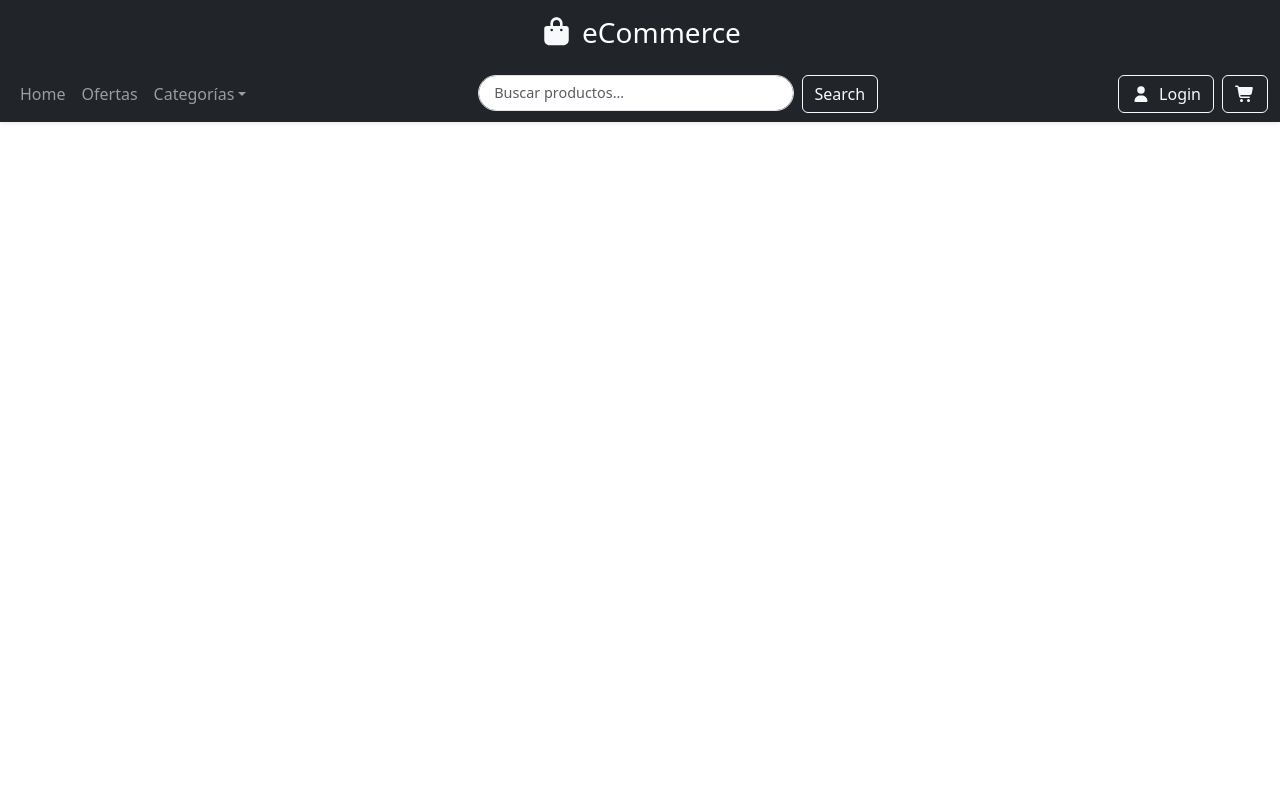
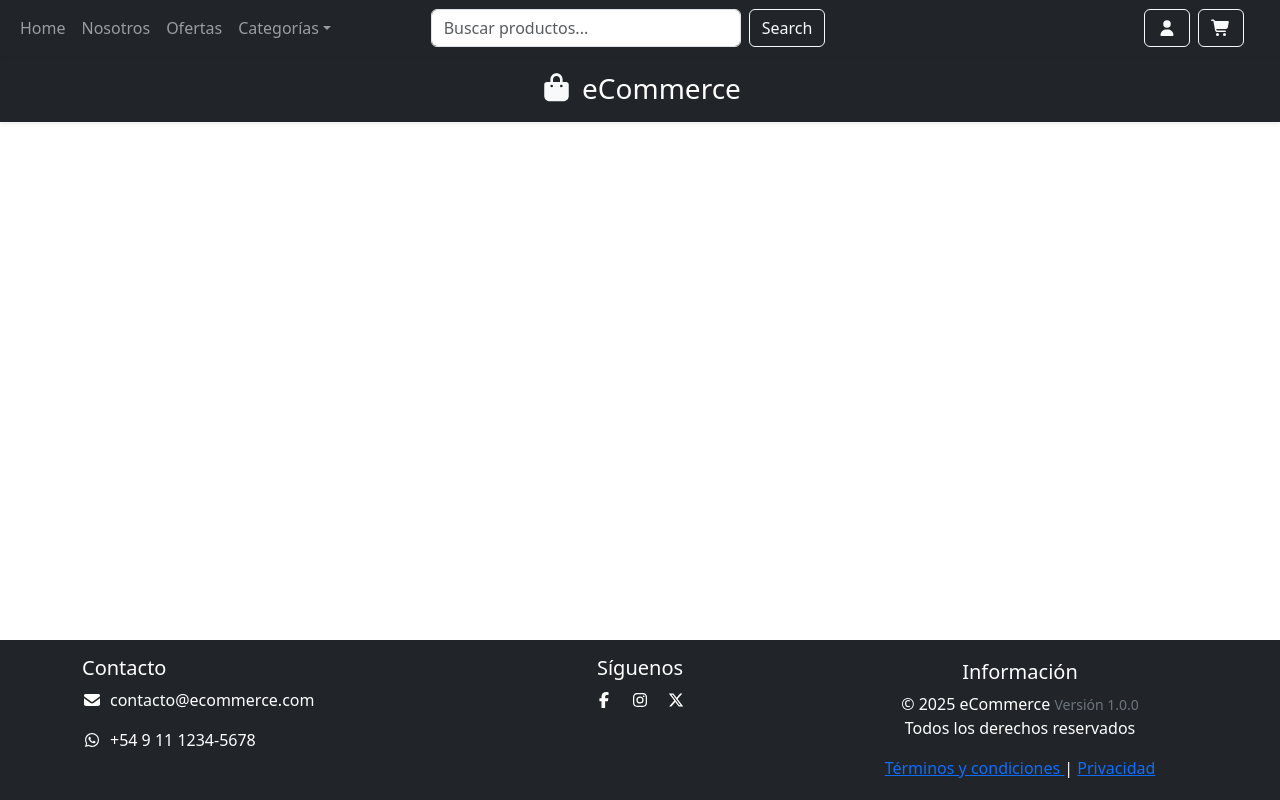
Before and after one commit to giseladevicente/ecommerce-react, a React (Vite) app: page / in a window 1280 px wide. Built offline with nearby package versions, Linux system fonts and the light colour scheme.

Commit message:
Agrega Footer, crea Nosotros.jsx y realiza ajustes de diseño en Header y Navbar

```diff
--- a/src/App.jsx
+++ b/src/App.jsx
@@ -1,3 +1,4 @@
+import Footer from './components/Footer';
 import Header from './components/Header';
 import Navigation from './components/Nav';
 
@@ -5,11 +6,11 @@ import Navigation from './components/Nav';
 
 function App() {
 
-
   return (
     <>
+    <Navigation />
     <Header/>
-    <Navigation />
+    <Footer/>
     </>
   )
 }
--- a/src/components/Footer.jsx
+++ b/src/components/Footer.jsx
@@ -0,0 +1,59 @@
+import { Container, Row, Col } from 'react-bootstrap';
+import { FontAwesomeIcon } from '@fortawesome/react-fontawesome';
+import { faFacebookF, faInstagram, faXTwitter, faWhatsapp } from '@fortawesome/free-brands-svg-icons';
+import { faEnvelope } from '@fortawesome/free-solid-svg-icons';
+
+import '../styles/Footer.css';
+
+
+
+const Footer = () => {
+  return (
+    <footer className="footer bg-dark text-white pt-3">
+      <Container>
+        <Row className="mb-1 text-center text-md-start">
+
+          {/* Columna 1: Contacto */}
+          <Col lg={4} className="mb-3 text-center text-md-start d-none d-md-block">
+            <h5>Contacto</h5>
+            <p>
+              <FontAwesomeIcon icon={faEnvelope} className="me-2" />
+              contacto@ecommerce.com
+            </p>
+            <p>
+              <FontAwesomeIcon icon={faWhatsapp} className="me-2" />
+              +54 9 11 1234-5678
+            </p>
+          </Col>
+
+          {/* Columna 2: Redes Sociales */}
+          <Col xs={4} lg={4} className="mb-3 text-center redes">
+            <h5>Síguenos</h5>
+            <div className="d-flex justify-content-center gap-3 mt-2">
+              <a href="https://facebook.com" target="_blank" rel="noopener noreferrer" className="text-white">
+                <FontAwesomeIcon icon={faFacebookF} />
+              </a>
+              <a href="https://instagram.com" target="_blank" rel="noopener noreferrer" className="text-white">
+                <FontAwesomeIcon icon={faInstagram} />
+              </a>
+              <a href="#" className="text-white">
+                <FontAwesomeIcon icon={faXTwitter} />
+              </a>
+            </div>
+          </Col>
+
+          {/* Columna 3: Información */}
+          <Col xs={8} lg={4} className=" py-0 mt-1 text-center text-md-end">
+            <h5 className="text-center d-none d-md-block">Información</h5>
+            <p className="text-center">© 2025 eCommerce <small className="text-secondary">Versión 1.0.0</small> <br />
+            Todos los derechos reservados </p>
+            <p className="text-center"> <a href="#"> Términos y condiciones </a> | <a href="#"> Privacidad </a></p>
+          </Col>
+
+        </Row>
+      </Container>
+    </footer>
+  );
+};
+
+export default Footer;
--- a/src/components/Header.jsx
+++ b/src/components/Header.jsx
@@ -1,13 +1,20 @@
-import { Container } from 'react-bootstrap';
-import { FontAwesomeIcon } from '@fortawesome/react-fontawesome';
-import { faBagShopping } from '@fortawesome/free-solid-svg-icons';
+import { Container } from "react-bootstrap";
+import { FontAwesomeIcon } from "@fortawesome/react-fontawesome";
+import { faBagShopping } from "@fortawesome/free-solid-svg-icons";
+import { Link } from "react-router-dom";
 
 const Header = () => {
   return (
     <header className="bg-dark text-white py-3 shadow-sm">
       <Container className="d-flex justify-content-center align-items-center">
-        <FontAwesomeIcon icon={faBagShopping} size="2x" className="me-2 fs-3 text-light" />
-        <h1 className="fs-3 mb-0">eCommerce</h1>
+        <FontAwesomeIcon
+          icon={faBagShopping}
+          size="2x"
+          className="me-2 fs-3 text-light"
+        />
+        <Link to="/" className=" text-decoration-none text-white">
+          <h1 className="fs-3 mb-0">eCommerce</h1>
+        </Link>
       </Container>
     </header>
   );
--- a/src/components/Nav.jsx
+++ b/src/components/Nav.jsx
@@ -1,44 +1,50 @@
-import { Navbar, Nav, NavDropdown, Container, Form, Button } from 'react-bootstrap';
+import { Navbar, Nav, NavDropdown, Container, Form, Button, Row, Col } from 'react-bootstrap';
 import { Link } from 'react-router-dom';
 import { FontAwesomeIcon } from '@fortawesome/react-fontawesome';
 import { faShoppingCart, faUser } from '@fortawesome/free-solid-svg-icons';
 import '../styles/Nav.css';
 
-
-function Navigation() {
+const Navigation = () => {
     return (
 <Navbar expand="lg" bg="dark" variant="dark" className="shadow-sm">
-            <Container fluid className="d-flex justify-content-between align-items-center">
+  <Container fluid>
+    <Row className="w-100 align-items-center">
 
-                {/* Izquierda */}
+      {/* Menu */}
+      <Col xs={3} lg={4}>
         <Navbar.Toggle aria-controls="navbarScroll" />
         <Navbar.Collapse id="navbarScroll">
-                    <Nav className="me-auto my-2 my-lg-0 nav" navbarScroll>
+          <Nav className="me-auto" navbarScroll>
             <Nav.Link as={Link} to="/">Home</Nav.Link>
+            <Nav.Link as={Link} to="/nosotros">Nosotros</Nav.Link>
             <Nav.Link as={Link} to="/ofertas">Ofertas</Nav.Link>
             <NavDropdown title="Categorías" id="navbarScrollingDropdown">
-                            <NavDropdown.Item as={Link} to="/mujeres"> Mujeres</NavDropdown.Item>
-                            <NavDropdown.Item as={Link} to="/hombres"> Hombres </NavDropdown.Item>
-                            <NavDropdown.Item as={Link} to="/ninos"> Niños </NavDropdown.Item>
+              <NavDropdown.Item as={Link} to="/mujeres">Mujeres</NavDropdown.Item>
+              <NavDropdown.Item as={Link} to="/hombres">Hombres</NavDropdown.Item>
+              <NavDropdown.Item as={Link} to="/ninos">Niños</NavDropdown.Item>
             </NavDropdown>
           </Nav>
         </Navbar.Collapse>
+      </Col>
 
-                    {/* Centro */}
-                    <Form className="d-flex navbar-search justify-content-center">
-                        <Form.Control type="search" placeholder="Buscar productos..." className="me-2" aria-label="Search" />
+      {/* Buscador */}
+      <Col xs={6} lg={4}>
+        <Form className="d-flex">
+          <Form.Control type="search" placeholder="Buscar productos..." className="me-2" />
           <Button variant="outline-light">Search</Button>
         </Form>
+      </Col>
 
-                    {/* Derecha */}
-                    <div className="d-flex align-items-center ms-3">
+      {/* Botones */}
+      <Col xs={3} lg={4} className="d-flex justify-content-end">
         <Button as={Link} to="/login" variant="outline-light" className="me-2">
-                            <FontAwesomeIcon icon={faUser} className="me-1" /> Login
+          <FontAwesomeIcon icon={faUser} />
         </Button>
         <Button as={Link} to="/carrito" variant="outline-light">
           <FontAwesomeIcon icon={faShoppingCart} />
         </Button>
-                    </div>
+      </Col>
+    </Row>
   </Container>
 </Navbar>
   );
--- /dev/null
+++ b/src/styles/Footer.css
@@ -0,0 +1,13 @@
+.footer {
+  position: fixed;
+  bottom: 0;
+  left: 0;
+  width: 100%;
+  text-align: center;
+  z-index: 1030;
+}
+
+.redes a:hover {
+  color: #0d6efd;
+  transition: color 0.3s ease;
+}
```
Also changed, not shown: src/pages/Nosotros.jsx (added). Lines whose indentation alone changed are shown as unchanged.
